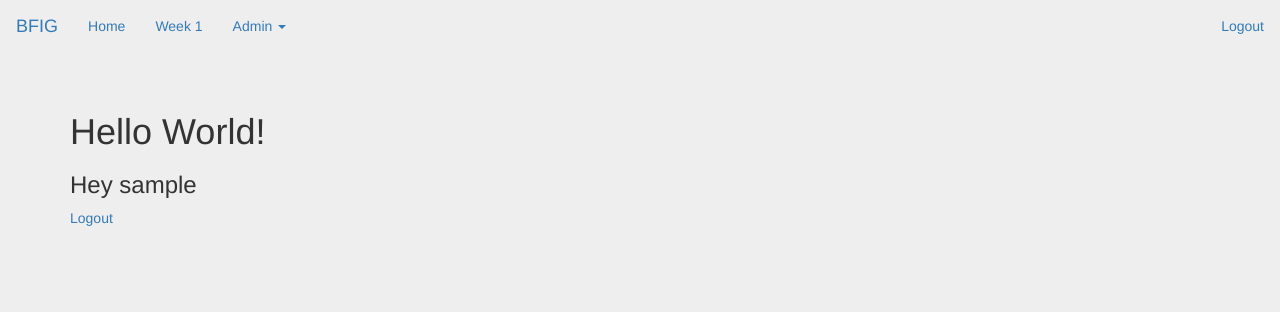
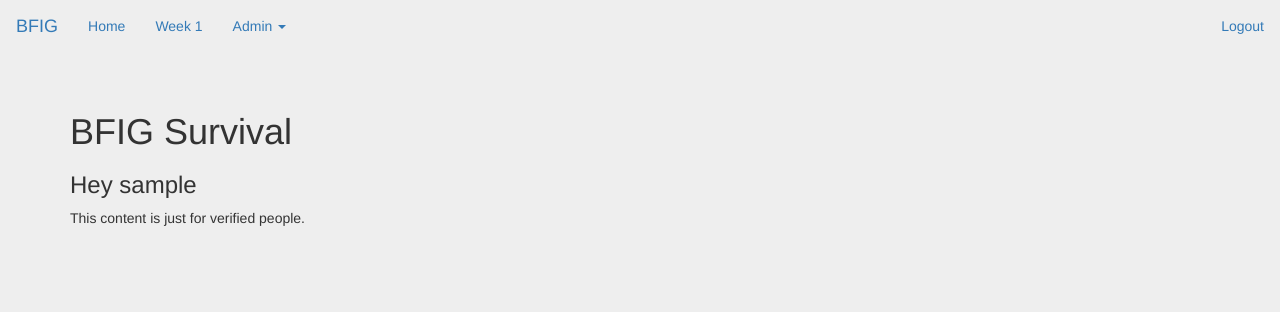
Before and after one commit to kverdone/survival, a Flask app: page / in a window 1280 px wide. Shown: the top 312 px of the page. Run offline with Flask 2, Linux system fonts and the light colour scheme; a user stored in the database is signed in; tables that the repository leaves empty hold one stand-in row (values such as "Sample post"); some libraries are stand-ins or nearby versions.

Commit message:
Prep work for Flask-Admin

```diff
--- a/app.py
+++ b/app.py
@@ -1,7 +1,10 @@
 from flask import Flask, render_template, redirect, url_for, g, request, flash
+
 from flask.ext.sqlalchemy import SQLAlchemy
 from flask.ext.bcrypt import Bcrypt
 from flask.ext.login import LoginManager, current_user, login_user, logout_user, login_required
+from flask_admin.contrib.sqla import ModelView
+
 from config import config
 from functools import wraps
 
@@ -59,9 +62,7 @@ def verification_required(f):
 ###############################
 # ROUTES
 ###############################
-
 @app.route('/')
-@login_required
 def index():
     return render_template('index.html')
 
@@ -75,18 +76,18 @@ def user(name):
 def week(week_id):
     return render_template('week.html')
 
-@app.route('/admin')
+@app.route('/my_admin')
 @login_required
 @admin_required
-def admin():
-    return render_template('admin.html')
+def my_admin():
+    return render_template('my_admin.html')
 
-@app.route('/admin/users')
+@app.route('/my_admin/users')
 @login_required
 @admin_required
-def admin_users():
+def my_admin_users():
     users = User.query.all()
-    return render_template('admin_users.html', users=users)
+    return render_template('my_admin_users.html', users=users)
 
 @app.route('/login', methods=['GET', 'POST'])
 def login():
@@ -96,7 +97,7 @@ def login():
 
     form = LoginForm(request.form)
 
-    next_page = request.values.get('next')
+    next_page = request.values.get('next','/')
 
     if request.method == 'POST' and form.validate():
         username = request.form.get('username')
--- a/templates/base.html
+++ b/templates/base.html
@@ -31,8 +31,8 @@
               <a class="dropdown-toggle" data-toggle="dropdown" href="#">Admin
               <span class="caret"></span></a>
               <ul class="dropdown-menu">
-                <li><a href="{{ url_for('admin') }}">Admin Panel</a></li>
-                <li><a href="{{ url_for('admin_users') }}">Users</a></li>
+                <li><a href="{{ url_for('my_admin') }}">Admin Panel</a></li>
+                <li><a href="{{ url_for('my_admin_users') }}">Users</a></li>
               </ul>
             </li>
             {% endif %}
--- a/templates/index.html
+++ b/templates/index.html
@@ -2,13 +2,22 @@
 
 {% block page_content %}
 
-<h1>Hello World!</h1>
-{% if current_user.is_authenticated() %}
+<h1>BFIG Survival</h1>
+
+{% if current_user.is_authenticated %}
     <h3>Hey {{ current_user.username }}</h3>
-    <a href="{{ url_for('logout') }}">Logout</a>
+
+    {% if current_user.is_verified() %}
+    <p>This content is just for verified people.</p>
+    {% else %}
+    <p>You are not verified. Please wait for verificaiton from an admin.</p>
+    {% endif %}
+
 {% else %}
-    Click here to <a href="{{ url_for('login') }}">login</a>
+    <h3>Hey there anon</h3>
+    <p>Login to see stuff</p>
 {% endif %}
 
 
+
 {% endblock %}
--- a/templates/admin.html
+++ b/templates/my_admin.html
@@ -3,7 +3,7 @@
 {% block page_content %}
 <h3>Admin Control Panel</h3>
 <ul>
-    <li><a href="{{ url_for('admin_users') }}">Users</a></li>
+    <li><a href="{{ url_for('my_admin_users') }}">Users</a></li>
     <li><a href="{{ url_for('week', week_id=1) }}">Week 1</a></li>
 </ul>
 {% endblock %}
--- a/templates/admin_users.html
+++ b/templates/my_admin_users.html
@@ -3,8 +3,8 @@
 {% block page_content %}
 <h3>Admin Control Panel: Users</h3>
 <ul>
-    <li><a href="{{ url_for('admin') }}">Admin Panel</a></li>
-    <li><a href="{{ url_for('admin_users') }}">Users</a></li>
+    <li><a href="{{ url_for('my_admin') }}">Admin Panel</a></li>
+    <li><a href="{{ url_for('my_admin_users') }}">Users</a></li>
     <li><a href="{{ url_for('week', week_id=1) }}">Week 1</a></li>
 </ul>
 
```
